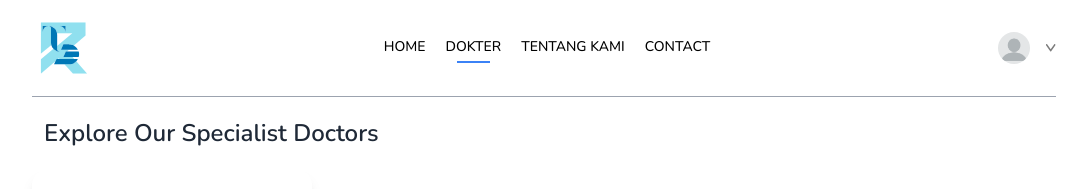
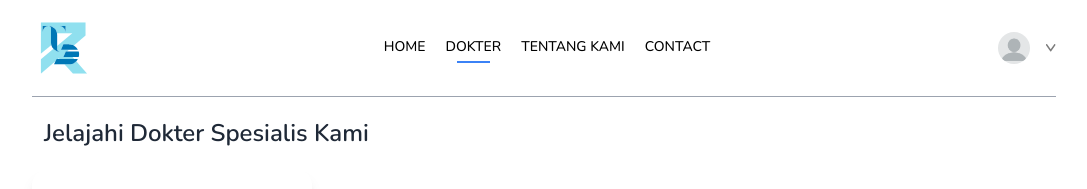
Before and after one commit to dith08/Dokter-Website, a React (Vite) app: page /doctors in a window 1280 px wide. Shown: the top 189 px of the page, without its empty margins (96-1183 px from the left). Built offline with nearby package versions, Linux system fonts and the light colour scheme; a web font is replaced by a local one.

Commit message:
update doctors

```diff
--- a/src/pages/Doctors.jsx
+++ b/src/pages/Doctors.jsx
@@ -23,7 +23,7 @@ const Doctors = () => {
 
   return (
     <div>
-      <p className="ml-3 text-gray-800 text-2xl font-semibold">Explore Our Specialist Doctors</p>
+      <p className="ml-3 text-gray-800 text-2xl font-semibold">Jelajahi Dokter Spesialis Kami</p>
 
       <div className="flex flex-col sm:flex-row items-start gap-5 mt-5">
         <button
```
